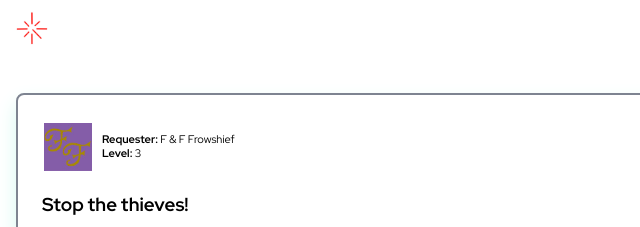
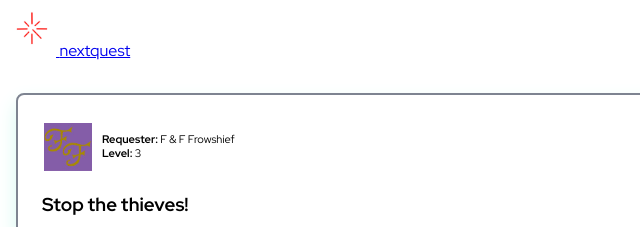
Before and after one commit to boehannah20-ux/nextquest.github.io, a plain HTML site: page index.html in a window 1280 px wide. Shown: the top 227 px of the page, 0-640 px from the left. Drawn offline with Linux system fonts and the light colour scheme.

Commit message:
adding next quest title to the navbar

```diff
--- a/index.html
+++ b/index.html
@@ -22,6 +22,7 @@
         <nav class="navbar">
             <a href="index.html" class="quest-img">
                 <img src=nextquest_logo.jpg alt="Nextquest Logo" class="quest-img">
+                <span>nextquest</span>
             </a>
 
             <!-- i got nothing here
```
